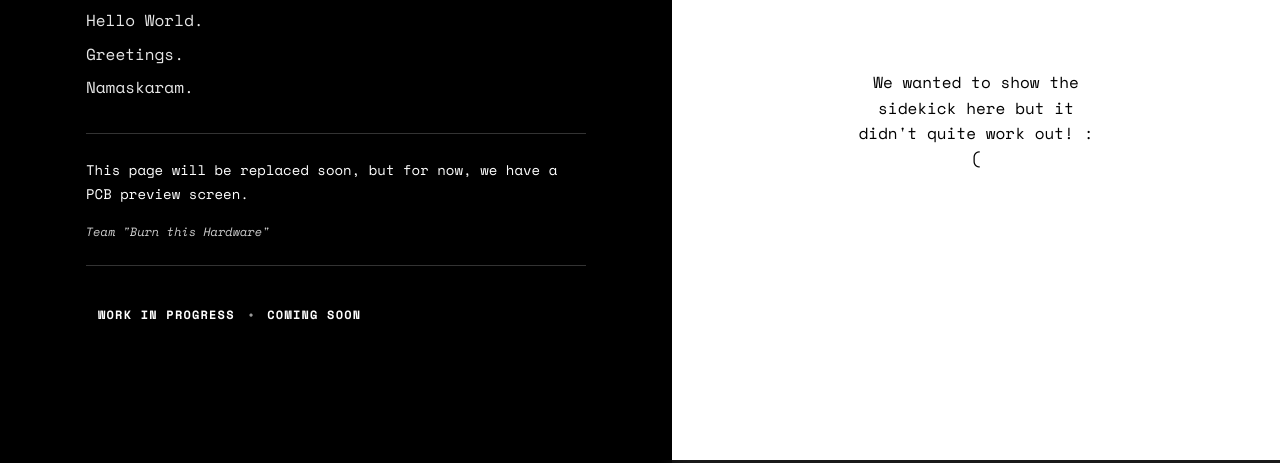
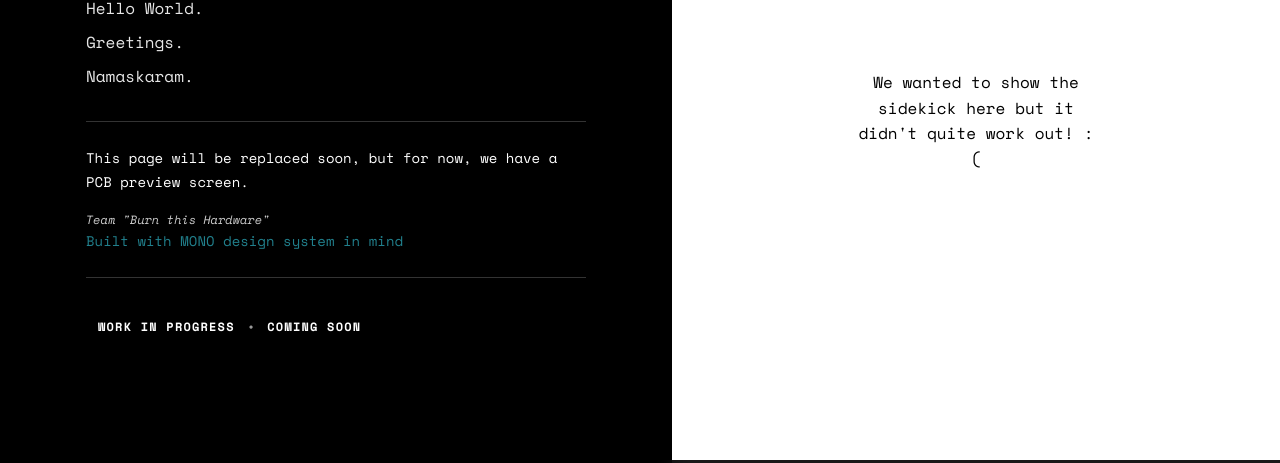
Before and after one commit to meetsidekick/pcb, a plain HTML site: page index.html in a window 1280 px wide. Shown: the part 271-734 px from the top of the page. Drawn offline with nearby package versions, Linux system fonts and the light colour scheme.

Commit message:
Credit mono

```diff
--- a/index.html
+++ b/index.html
@@ -26,6 +26,7 @@
                 <div class="description-section">
                     <p class="description">This page will be replaced soon, but for now, we have a PCB preview screen.</p>
                     <p class="team">Team "Burn this Hardware"</p>
+					<a class="credits" href="https://mono.layogtima.com/" target="_blank">Built with MONO design system in mind</a>
                 </div>
 
                 <div class="status">
--- a/style.css
+++ b/style.css
@@ -818,6 +818,13 @@ body {
     opacity: 0.8;
 }
 
+
+.credits {
+    font-size: var(--font-size-base);
+    margin: 0 0 var(--space-16) 0;
+    line-height: 1.7;
+}
+
 .status {
     display: flex;
     align-items: center;
```
